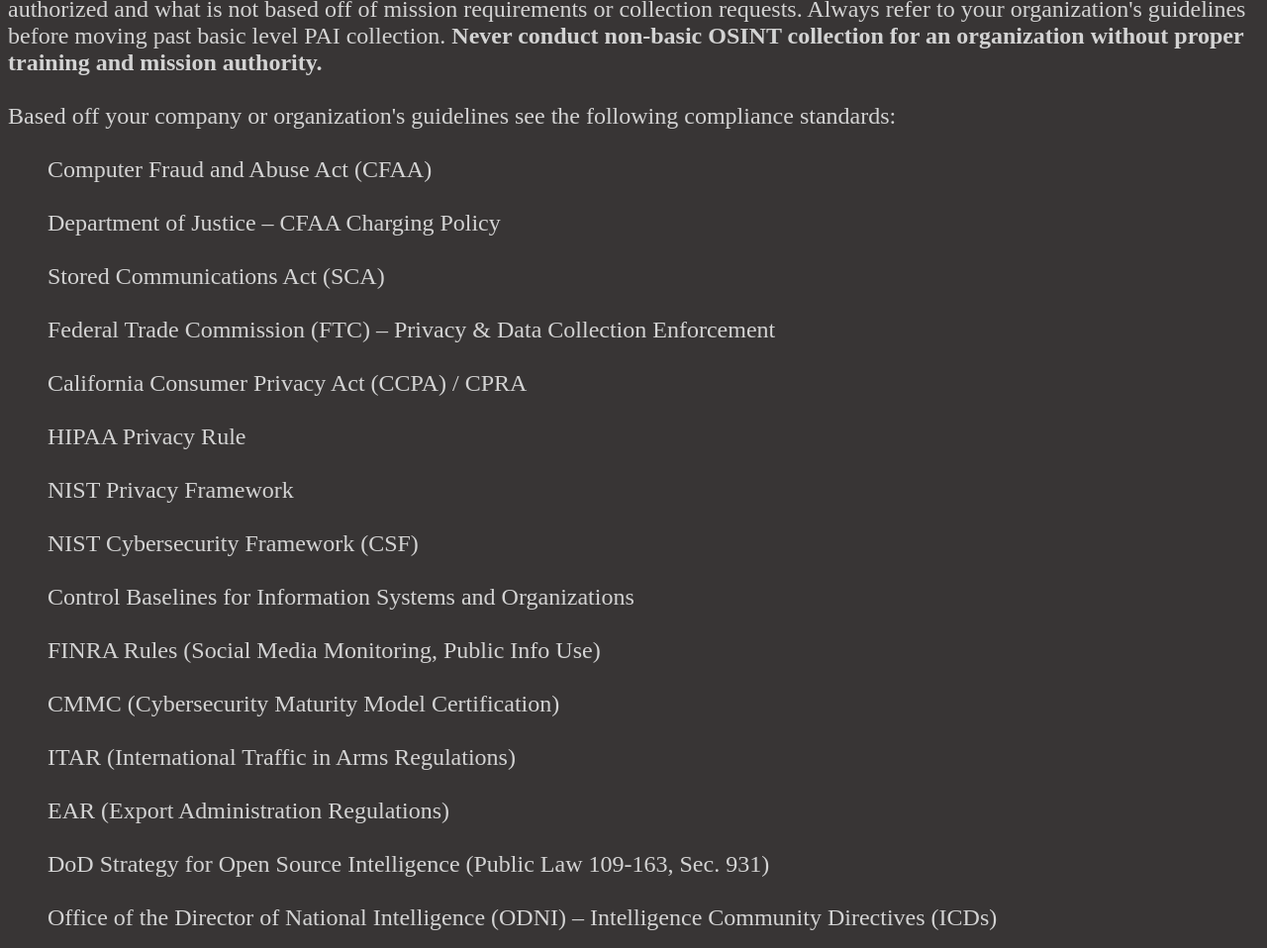
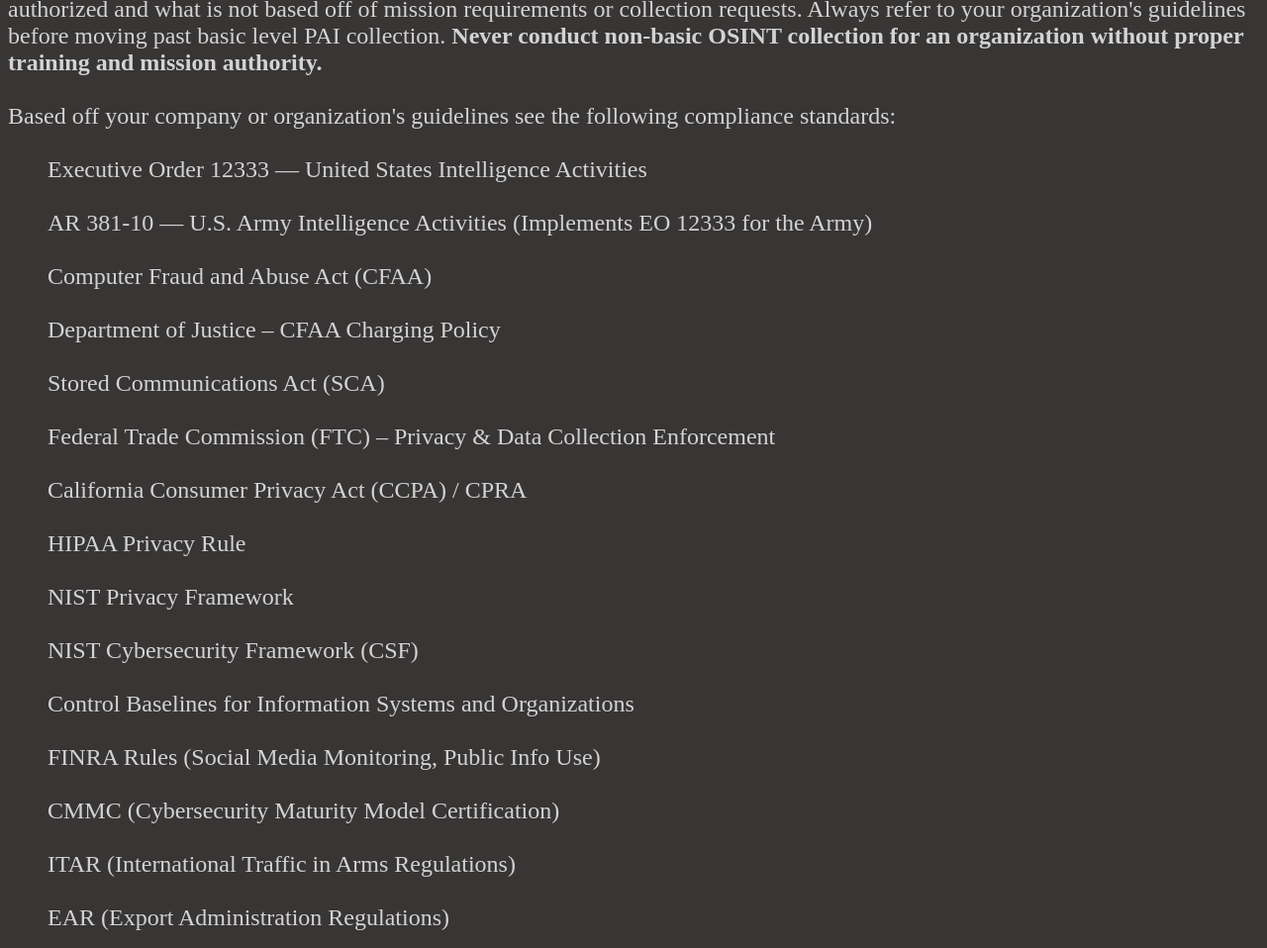
Before and after one commit to OdenRagnor/REPO, a website: page public/learn.html in a window 1280 px wide. Shown: the part 4129-5087 px from the top of the page at 99% size. Drawn offline with Linux system fonts and the light colour scheme.

Commit message:
added army regs

```diff
--- a/public/learn.html
+++ b/public/learn.html
@@ -63,6 +63,18 @@
     <div id="statement">You will need to use the least intrusive methods first and only move to more intrusive methods only if the least intrusive methods have failed.<br><br></div>
     <div id="statement">Depending on the organization you will be conducting OSINT analysis for, you will have different guidelines for what is authorized and what is not based off of mission requirements or collection requests. Always refer to your organization's guidelines before moving past basic level PAI collection. <strong>Never conduct non-basic OSINT collection for an organization without proper training and mission authority.</strong><br><br></div>
     <div id="statement">Based off your company or organization's guidelines see the following compliance standards:<br><br>
+    <!-- DoD / Army-Specific U.S. Person Collection Restrictions -->
+    <a href="https://www.archives.gov/federal-register/codification/executive-order/12333.html">
+        <div class="internal2Statement">
+            Executive Order 12333 — United States Intelligence Activities<br><br>
+        </div>
+    </a>
+
+    <a href="AR381-10.pdf">
+        <div class="internal2Statement">
+            AR 381‑10 — U.S. Army Intelligence Activities (Implements EO 12333 for the Army)<br><br>
+        </div>
+    </a>
 
     <!-- U.S. Federal Laws -->
     <a href="18 U.S. Code 1030.htm"><div class="internal2Statement">Computer Fraud and Abuse Act (CFAA)<br><br></div></a>
```
Lines whose indentation alone changed are shown as unchanged.
